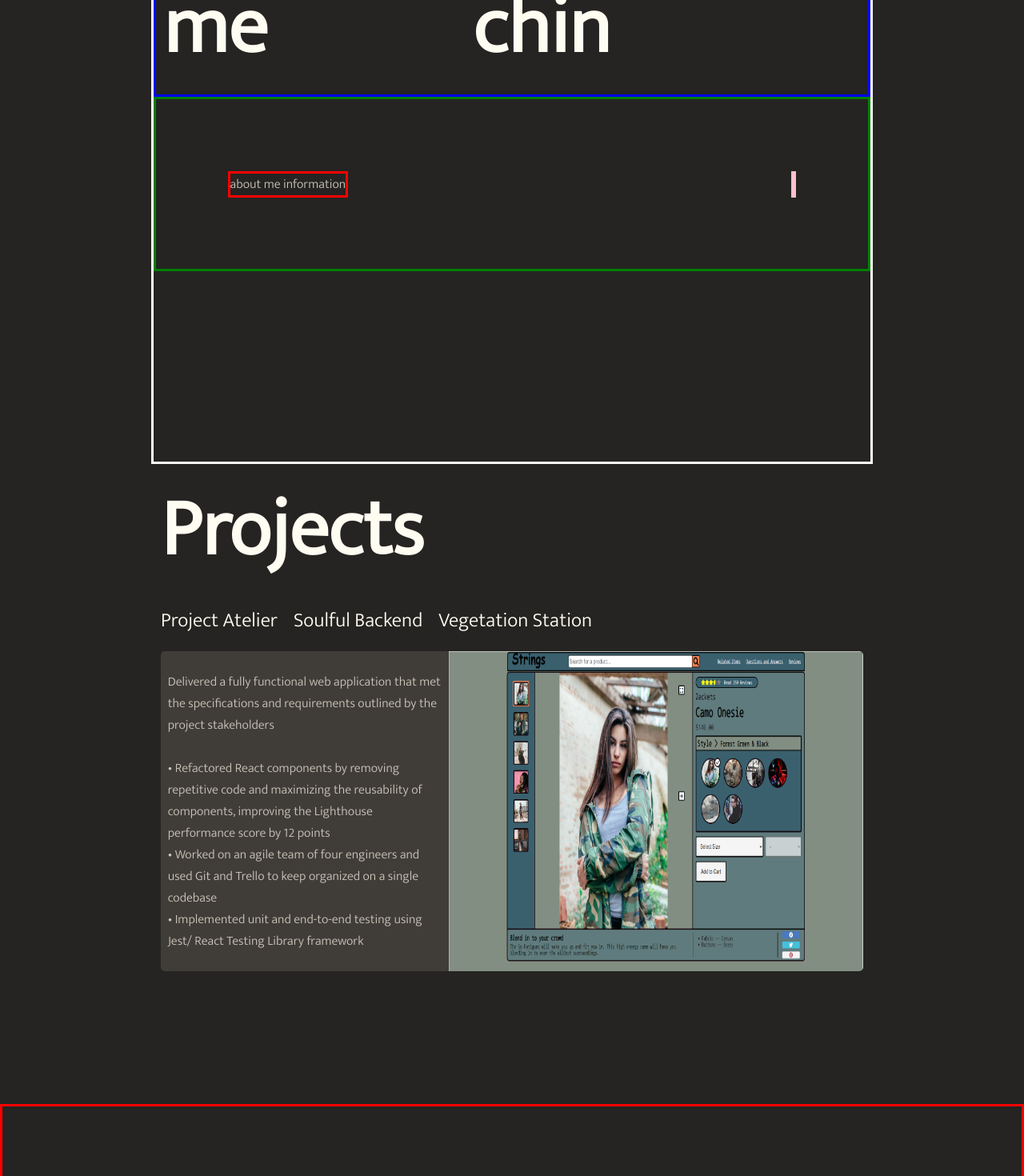
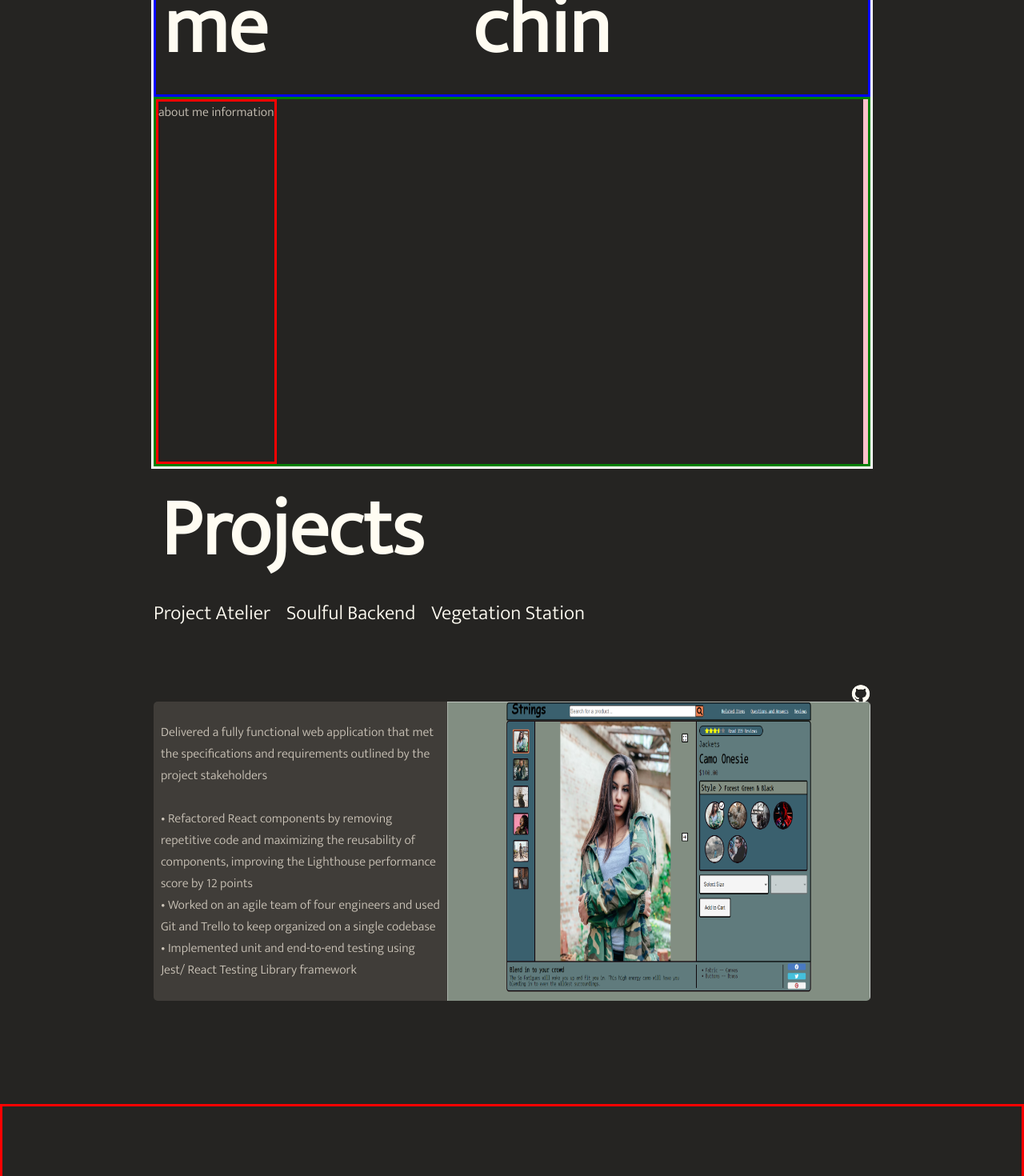
Before and after one commit to mrdooby/portfolio, a React (Create React App) app: page / in a window 1280 px wide. Shown: the part 1020-2490 px from the top of the page at 80% size. Built offline with nearby package versions, Linux system fonts and the light colour scheme.

Commit message:
feat: project carousel and github open link

```diff
--- a/package.json
+++ b/package.json
@@ -5,7 +5,9 @@
   "dependencies": {
     "@emotion/react": "^11.10.0",
     "@emotion/styled": "^11.10.0",
-    "@mui/material": "^5.10.1",
+    "@mui/icons-material": "^5.10.2",
+    "@mui/material": "^5.10.2",
+    "@mui/styled-engine-sc": "^5.10.1",
     "@testing-library/jest-dom": "^5.16.5",
     "@testing-library/react": "^13.3.0",
     "@testing-library/user-event": "^13.5.0",
--- a/src/components/About.jsx
+++ b/src/components/About.jsx
@@ -33,6 +33,9 @@ const AboutContainer = styled.section`
 `;
 
 const AboutBox = styled.div`
+  display: flex;
+  flex-direction: column;
+  height: 100vh;
   width: 70%;
   border: solid white;
 `;
@@ -60,7 +63,7 @@ const AboutAnimatedName = styled.div`
 const AboutDescriptionBox = styled.div`
   display: flex;
   border: solid green;
-  padding: 10%;
+  height: 100%;
 `;
 
 const AboutDescriptionInfoBox = styled.div`
--- a/src/components/Projects.jsx
+++ b/src/components/Projects.jsx
@@ -3,6 +3,7 @@ import styled from 'styled-components';
 import useEmblaCarousel from 'embla-carousel-react';
 import ProjectsDescription from './ProjectsDescription.jsx';
 import { projectData } from '../data/ProjectsData.js';
+import GitHubIcon from '@mui/icons-material/GitHub';
 
 const Projects = () => {
   const [emblaRef, emblaApi] = useEmblaCarousel({ loop: true })
@@ -26,14 +27,19 @@ const Projects = () => {
         </ProjectsCarouselBox>
         <Embla ref={emblaRef}>
           <EmblaContainer>
-            {projectData.map((e, i) => {
+            {projectData.map((proj, i) => {
               return (
               <EmblaSlide>
-                <ProjectsDescription data={e}/>
+                <ProjectsGitHub
+                  onClick={(e) => {
+                    e.preventDefault();
+                    window.open(proj.repo)
+                  }}
+                />
+                <ProjectsDescription data={proj}/>
               </EmblaSlide>
               )
             })}
-
           </EmblaContainer>
         </Embla>
       </ProjectsBox>
@@ -53,6 +59,7 @@ const ProjectsContainer = styled.section`
 const ProjectsBox = styled.div`
   display: flex;
   flex-direction: column;
+  height: 100vh;
   width: 70%;
 `;
 
@@ -69,7 +76,6 @@ const ProjectsTitle = styled.div`
 
 const ProjectsCarouselBox = styled.div`
   display: flex;
-  padding: 1%;
 `;
 
 const ProjectsCarouselText = styled.div`
@@ -84,17 +90,28 @@ const ProjectsCarouselText = styled.div`
 
 const Embla = styled.div`
   overflow: hidden;
+  height: 100%;
 `;
 
 const EmblaContainer = styled.div`
   display: flex;
+  height: 100%;
+  padding-top: 10%;
 `;
 
 const EmblaSlide = styled.div`
   flex: 0 0 100%;
-  align-items:
 `;
 
+const ProjectsGitHub = styled(GitHubIcon)`
+position: absolute;
+right: 0;
+top: 10%;
+  :hover {
+    cursor: pointer;
+    color: #eb5e28;
+  }
+`;
 // #fffcf2 floral white,
 //    pop out, headers and titles
 // #ccc5b9 pale silver,
--- a/src/components/ProjectsDescription.jsx
+++ b/src/components/ProjectsDescription.jsx
@@ -1,4 +1,4 @@
-import React, { useState, useEffect, Suspense } from 'react';
+import React, { useState, useEffect, Suspense, useContext } from 'react';
 import styled from 'styled-components';
 
 const ProjectsDescription = ({ data }) => {
@@ -20,7 +20,6 @@ export default ProjectsDescription;
 
 const ProjectsDescriptionBox = styled.div`
   display: flex;
-  padding: 1%;
 `;
 
 
@@ -42,11 +41,12 @@ const ProjectsDescriptionImgBox = styled.span`
 `;
 
 const ProjectsDescriptionImg = styled.img`
-  max-width:100%;
-  max-height:100%;
+  max-width: 100%;
+  max-height: 100%;
   width: auto;
   border-radius: 0 5px 5px 0;
 `;
+
 
 // #fffcf2 floral white,
 //    pop out, headers and titles
--- a/src/data/ProjectsData.js
+++ b/src/data/ProjectsData.js
@@ -6,11 +6,13 @@ const projectData = [
     title: 'fec',
     info: `Delivered a fully functional web application that met the specifications and requirements outlined by the project stakeholders\n\n• Refactored React components by removing repetitive code and maximizing the reusability of components, improving the Lighthouse performance score by 12 points\n• Worked on an agile team of four engineers and used Git and Trello to keep organized on a single codebase\n• Implemented unit and end-to-end testing using Jest/ React Testing Library framework`,
     img: fec,
+    repo: 'https://github.com/TeamSnuggie/FEC',
   },
   {
     title: 'sdc',
     info: `Replaced legacy server/ API for an E-commerce web application with a MVC design pattern and PostgreSQL database\n• Used the ETL process on millions of rows of data and formatted the queries to return the same formatted data that needs to be received by the front end\n• Local stress tested server with K6 and stress tested deployed server on Loader.io\n• Horizontally scaled the application with multiple Amazon EC2 instances and added a NGINX load balancer to handle over 2000 RPS with a less than 1% error rate`,
     img: sdc,
+    repo: 'https://github.com/TeamSnuggie/FEC',
   }
 ];
 
```
Also changed, not shown: 1 other file (tests, documents, lock files or other folders).
